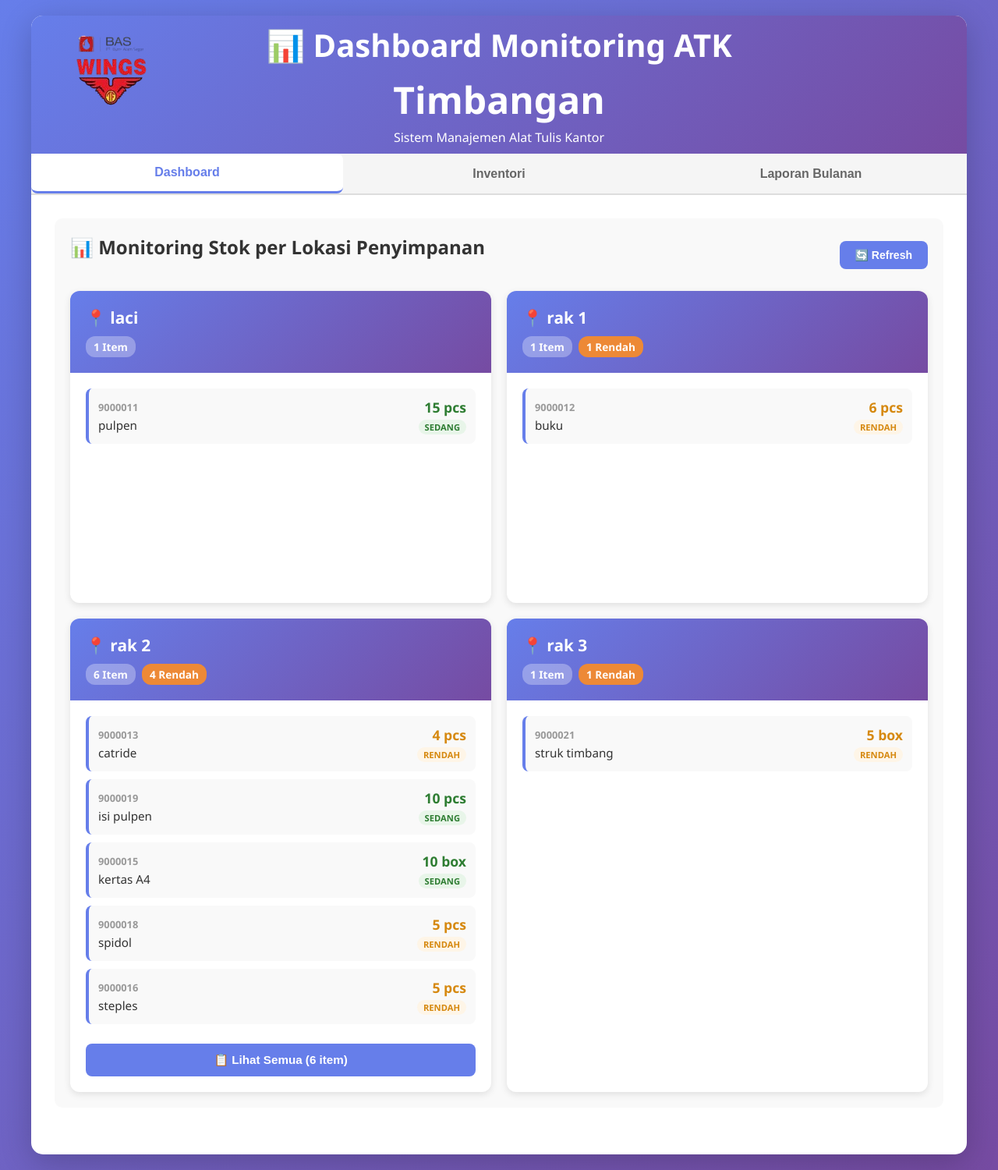
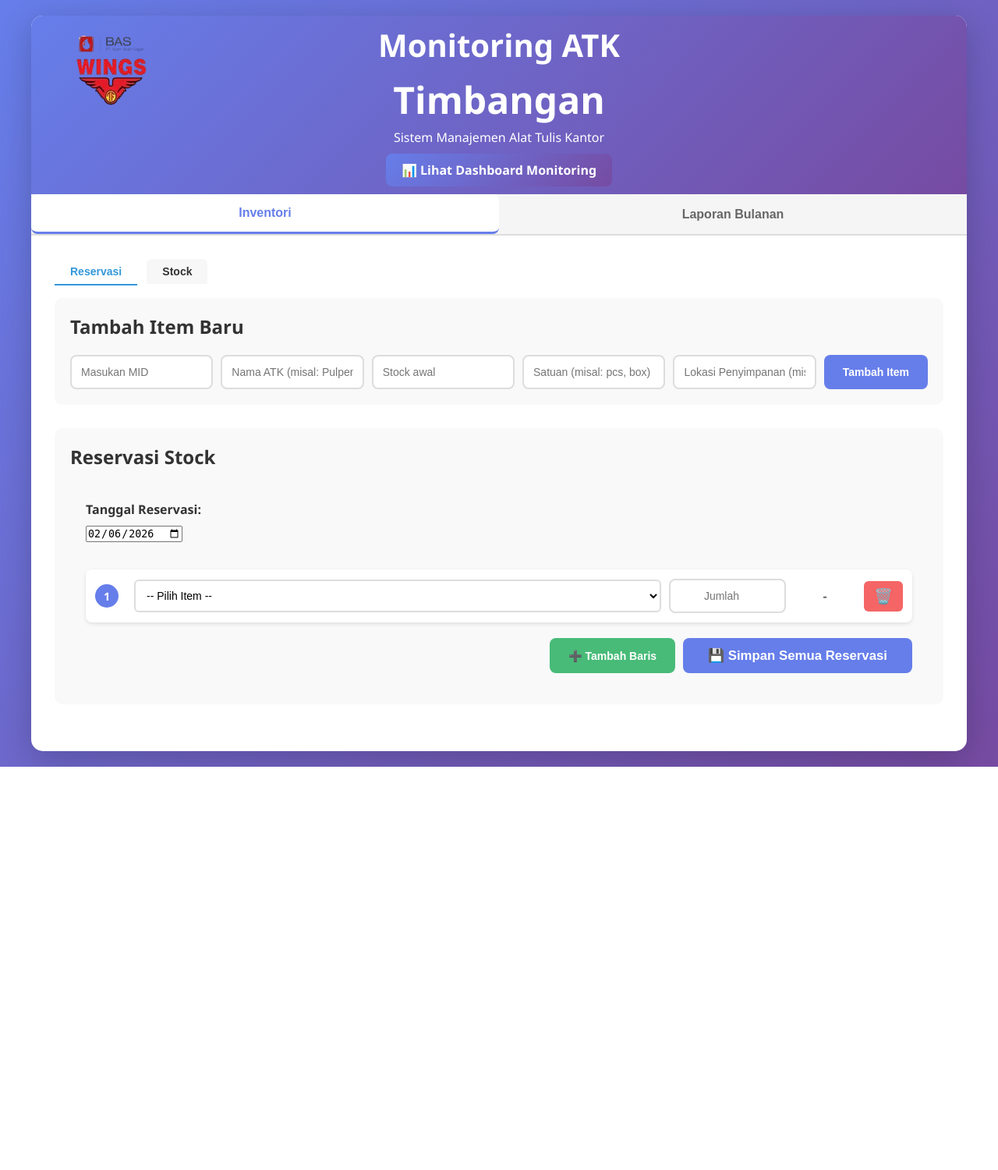
Before and after one commit to motivasimuda27-eng/atk-dashboard, a Flask app: page / in a window 1280 px wide. Shown: the whole page at 78% size. After the commit the page ends 983 px from the top, so only its background shows below. Run offline with Flask 3, Linux system fonts and the light colour scheme; data comes from the database, SQL or seed files in the repository; both versions use the stored data as it was after the commit.

Commit message:
membuat page dashboard terpisah

```diff
--- a/app.py
+++ b/app.py
@@ -74,9 +74,17 @@ def init_db():
 @app.route('/')
 def index():
     """
-    Menampilkan halaman utama dashboard
+    Menampilkan halaman utama
     """
     return render_template('index.html')
+
+# Route untuk halaman dashboard
+@app.route('/dashboard')
+def dashboard():
+    """
+    Menampilkan halaman dashboard monitoring
+    """
+    return render_template('dashboard.html')
 
 # API untuk mendapatkan semua data ATK
 @app.route('/api/items', methods=['GET'])
--- a/app/static/css/style.css
+++ b/app/static/css/style.css
@@ -1078,7 +1078,7 @@ input[type="datetime-local"]:focus {
 
 .dashboard-grid {
     display: grid;
-    grid-template-columns: repeat(2, 1fr);
+    grid-template-columns: repeat(3, 1fr);
     gap: 20px;
     margin-top: 20px;
 }
@@ -1325,3 +1325,92 @@ input[type="datetime-local"]:focus {
         padding: 8px;
     }
 }
+
+/* Dashboard Navigation */
+.dashboard-nav {
+    display: flex;
+    justify-content: space-between;
+    align-items: center;
+    padding: 15px 0;
+    margin-bottom: 20px;
+    border-bottom: 2px solid #e0e0e0;
+}
+
+.nav-link {
+    text-decoration: none;
+    color: #667eea;
+    font-weight: 600;
+    font-size: 1.05em;
+    padding: 10px 20px;
+    border-radius: 8px;
+    transition: background 0.3s, color 0.3s;
+}
+
+.nav-link:hover {
+    background: #667eea;
+    color: white;
+}
+
+.btn-dashboard-link {
+    display: inline-block;
+    margin-top: 10px;
+    padding: 10px 20px;
+    background: linear-gradient(135deg, #667eea 0%, #764ba2 100%);
+    color: white;
+    text-decoration: none;
+    border-radius: 8px;
+    font-weight: 600;
+    transition: transform 0.3s, box-shadow 0.3s;
+}
+
+.btn-dashboard-link:hover {
+    transform: translateY(-2px);
+    box-shadow: 0 5px 15px rgba(102, 126, 234, 0.4);
+}
+
+/* Responsive dashboard nav */
+@media (max-width: 768px) {
+    .dashboard-nav {
+        flex-direction: column;
+        gap: 10px;
+        align-items: stretch;
+    }
+
+    .nav-link {
+        text-align: center;
+    }
+}
+
+/* Top Bar Actions */
+.top-bar-actions .nav-link {
+    display: inline-block;
+    padding: 10px 20px;
+    background: #e2e8f0;
+    color: #333;
+    text-decoration: none;
+    border-radius: 8px;
+    font-weight: 600;
+    transition: background 0.3s;
+}
+
+.top-bar-actions .nav-link:hover {
+    background: #cbd5e0;
+}
+
+/* Responsive top bar */
+@media (max-width: 768px) {
+    .dashboard-top-bar {
+        flex-direction: column;
+        gap: 15px;
+        text-align: center;
+    }
+
+    .dashboard-title {
+        font-size: 1.2em;
+    }
+
+    .top-bar-actions {
+        width: 100%;
+        justify-content: center;
+    }
+}
--- a/app/static/js/app.js
+++ b/app/static/js/app.js
@@ -67,7 +67,6 @@ function removeToast(toast) {
 
 // Fungsi yang dijalankan saat halaman selesai dimuat
 document.addEventListener('DOMContentLoaded', function() {
-    loadDashboard();  // Muat data dashboard
     loadItems();  // Muat daftar ATK
     setDefaultMonth();  // Set bulan default untuk laporan
 
@@ -92,8 +91,6 @@ function showTab(tabName) {
     // Load data sesuai tab
     if (tabName === 'report') {
         loadReport();
-    } else if (tabName === 'dashboard') {
-        loadDashboard();
     }
 }
 
@@ -910,163 +907,3 @@ function resetFilters() {
     renderItems(allItems);
     showToast('Filter telah direset', 'info', 3000);
 }
-
-// ===== DASHBOARD FUNCTIONS =====
-
-// Load dashboard data
-async function loadDashboard() {
-    try {
-        const response = await fetch('/api/dashboard/storage');
-
-        if (!response.ok) {
-            throw new Error('Gagal memuat data dashboard');
-        }
-
-        const storageData = await response.json();
-        renderDashboard(storageData);
-
-    } catch (error) {
-        console.error('Error loading dashboard:', error);
-        showToast('Gagal memuat dashboard', 'error');
-    }
-}
-
-// Render dashboard cards
-function renderDashboard(storageData) {
-    const dashboardContent = document.getElementById('dashboardContent');
-
-    if (storageData.length === 0) {
-        dashboardContent.innerHTML = '<p>Belum ada data item.</p>';
-        return;
-    }
-
-    dashboardContent.innerHTML = storageData.map(storage => {
-        // Tampilkan maksimal 5 item preview
-        const previewItems = storage.items.slice(0, 5);
-        const hasMore = storage.items.length > 5;
-
-        return `
-            <div class="dashboard-card">
-                <div class="dashboard-card-header">
-                    <h3>📍 ${storage.location}</h3>
-                    <div class="dashboard-stats">
-                        <span class="stat-badge total">${storage.total_items} Item</span>
-                        ${storage.empty_stock_count > 0 ? `<span class="stat-badge empty">${storage.empty_stock_count} Habis</span>` : ''}
-                        ${storage.low_stock_count > 0 ? `<span class="stat-badge low">${storage.low_stock_count} Rendah</span>` : ''}
-                    </div>
-                </div>
-                <div class="dashboard-card-body">
-                    <div class="items-preview">
-                        ${previewItems.map(item => {
-                            let stockClass = '';
-                            let stockLabel = '';
-
-                            if (item.stock === 0) {
-                                stockClass = 'empty';
-                                stockLabel = 'HABIS';
-                            } else if (item.stock < 10) {
-                                stockClass = 'low';
-                                stockLabel = 'RENDAH';
-                            } else if (item.stock <= 50) {
-                                stockClass = 'medium';
-                                stockLabel = 'SEDANG';
-                            } else {
-                                stockClass = 'high';
-                                stockLabel = 'TINGGI';
-                            }
-
-                            return `
-                                <div class="item-preview">
-                                    <div class="item-preview-info">
-                                        <span class="item-preview-mid">${item.mid}</span>
-                                        <span class="item-preview-name">${item.name}</span>
-                                    </div>
-                                    <div class="item-preview-stock ${stockClass}">
-                                        <span class="stock-value">${item.stock} ${item.unit}</span>
-                                        <span class="stock-status">${stockLabel}</span>
-                                    </div>
-                                </div>
-                            `;
-                        }).join('')}
-                    </div>
-                    ${hasMore ? `
-                        <button class="btn-show-all" onclick="showAllItems('${storage.location}', ${JSON.stringify(storage.items).replace(/"/g, '&quot;')})">
-                            📋 Lihat Semua (${storage.items.length} item)
-                        </button>
-                    ` : ''}
-                </div>
-            </div>
-        `;
-    }).join('');
-}
-
-// Show all items modal
-function showAllItems(location, items) {
-    const itemsArray = typeof items === 'string' ? JSON.parse(items) : items;
-
-    const modalHTML = `
-        <div id="allItemsModal" class="modal show">
-            <div class="modal-content modal-large">
-                <div class="modal-header">
-                    <h2>📍 ${location} - Semua Item (${itemsArray.length})</h2>
-                    <span class="close" onclick="closeAllItemsModal()">&times;</span>
-                </div>
-                <div class="modal-body">
-                    <table class="items-detail-table">
-                        <thead>
-                            <tr>
-                                <th>No</th>
-                                <th>MID</th>
-                                <th>Nama Item</th>
-                                <th>Stok</th>
-                                <th>Status</th>
-                            </tr>
-                        </thead>
-                        <tbody>
-                            ${itemsArray.map((item, index) => {
-                                let stockClass = '';
-                                let stockLabel = '';
-
-                                if (item.stock === 0) {
-                                    stockClass = 'empty';
-                                    stockLabel = 'HABIS';
-                                } else if (item.stock < 10) {
-                                    stockClass = 'low';
-                                    stockLabel = 'RENDAH';
-                                } else if (item.stock <= 50) {
-                                    stockClass = 'medium';
-                                    stockLabel = 'SEDANG';
-                                } else {
-                                    stockClass = 'high';
-                                    stockLabel = 'TINGGI';
-                                }
-
-                                return `
-                                    <tr>
-                                        <td>${index + 1}</td>
-                                        <td>${item.mid}</td>
-                                        <td>${item.name}</td>
-                                        <td><strong>${item.stock} ${item.unit}</strong></td>
-                                        <td><span class="stock-badge ${stockClass}">${stockLabel}</span></td>
-                                    </tr>
-                                `;
-                            }).join('')}
-                        </tbody>
-                    </table>
-                </div>
-                <div class="modal-footer">
-                    <button onclick="closeAllItemsModal()" class="btn-cancel">Tutup</button>
-                </div>
-            </div>
-        </div>
-    `;
-
-    document.body.insertAdjacentHTML('beforeend', modalHTML);
-}
-
-function closeAllItemsModal() {
-    const modal = document.getElementById('allItemsModal');
-    if (modal) {
-        modal.remove();
-    }
-}
--- a/app/templates/index.html
+++ b/app/templates/index.html
@@ -14,32 +14,22 @@
                     <img src="{{ url_for('static', filename='images/logo.png') }}" alt="Logo" class="logo">
                 </div>
             <div class="header-text">
-                <h1>📊 Dashboard Monitoring ATK </h1>
+                <h1>Monitoring ATK </h1>
                 <h2>Timbangan</h2>
                 <p>Sistem Manajemen Alat Tulis Kantor</p>
+                <a href="/dashboard" class="btn-dashboard-link">📊 Lihat Dashboard Monitoring</a>
             </div>
             </div>
         </header>
 
         <!-- Navigasi Tab -->
         <div class="tabs">
-            <button class="tab-button active" onclick="showTab('dashboard')">Dashboard </button>
-            <button class="tab-button" onclick="showTab('inventory')">Inventori</button>
+            <button class="tab-button active" onclick="showTab('inventory')">Inventori</button>
             <button class="tab-button" onclick="showTab('report')">Laporan Bulanan</button>
         </div>
 
-                <!-- Tab Dashboard -->
-        <div id="dashboard" class="tab-content active">
-            <div class="section">
-                <div class="dashboard-header">
-                    <h2>📊 Monitoring Stok per Lokasi Penyimpanan</h2>
-                    <button onclick="loadDashboard()" class="btn-refresh">🔄 Refresh</button>
-                </div>
-                <div id="dashboardContent" class="dashboard-grid"></div>
-            </div>
-        </div>
         <!-- Tab Inventori -->
-        <div id="inventory" class="tab-content">
+        <div id="inventory" class="tab-content active">
             <div class="sub-tabs">
                 <button class="sub-tab-button active" onclick="showSubTab('reservasi')">Reservasi</button>
                 <button class="sub-tab-button" onclick="showSubTab('stock')">Stock</button>
```
Also changed, not shown: app/static/js/dashboard.js (added, +236 -0 lines), app/templates/dashboard.html (added, +58 -0 lines), atk.db.
